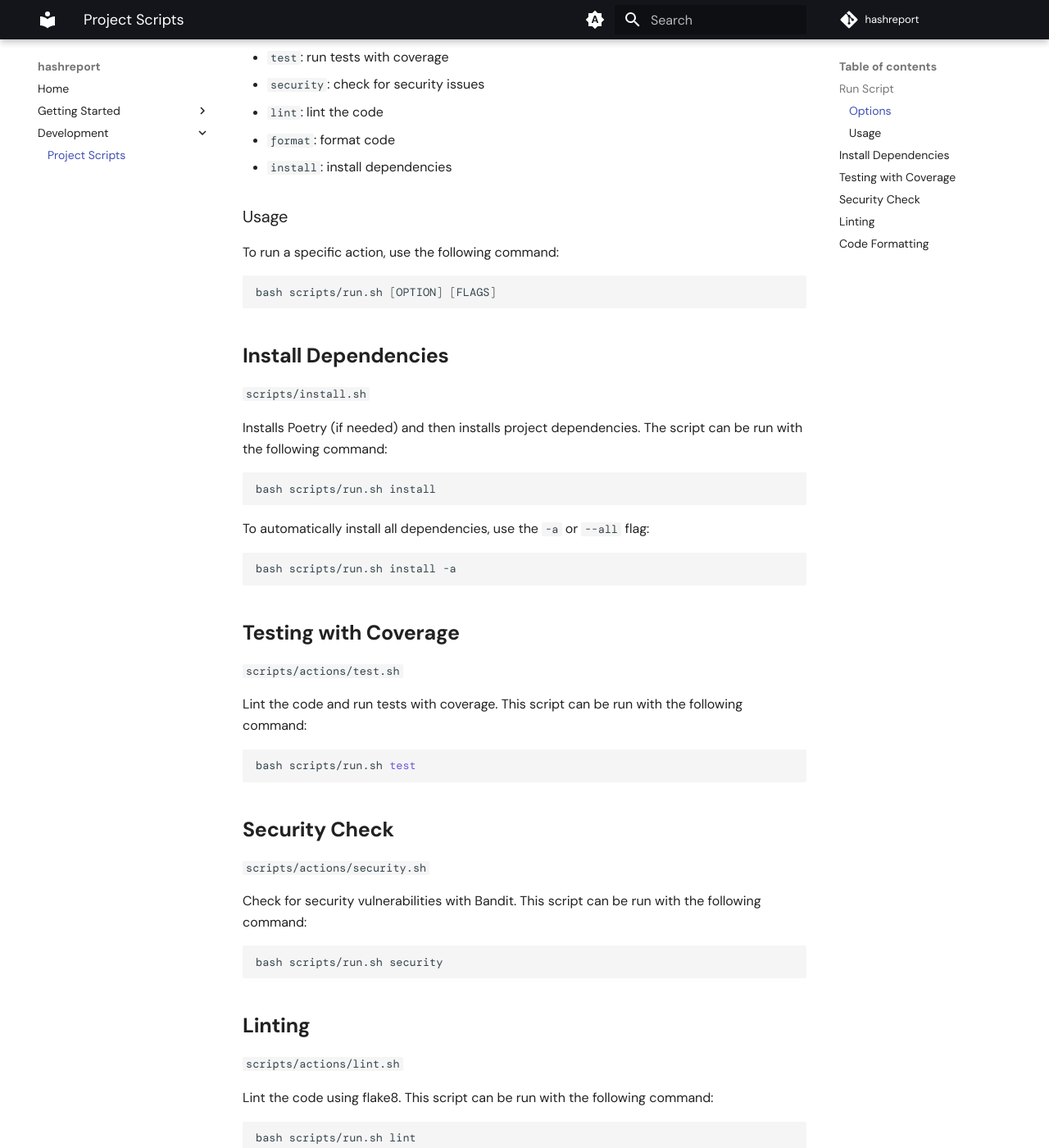
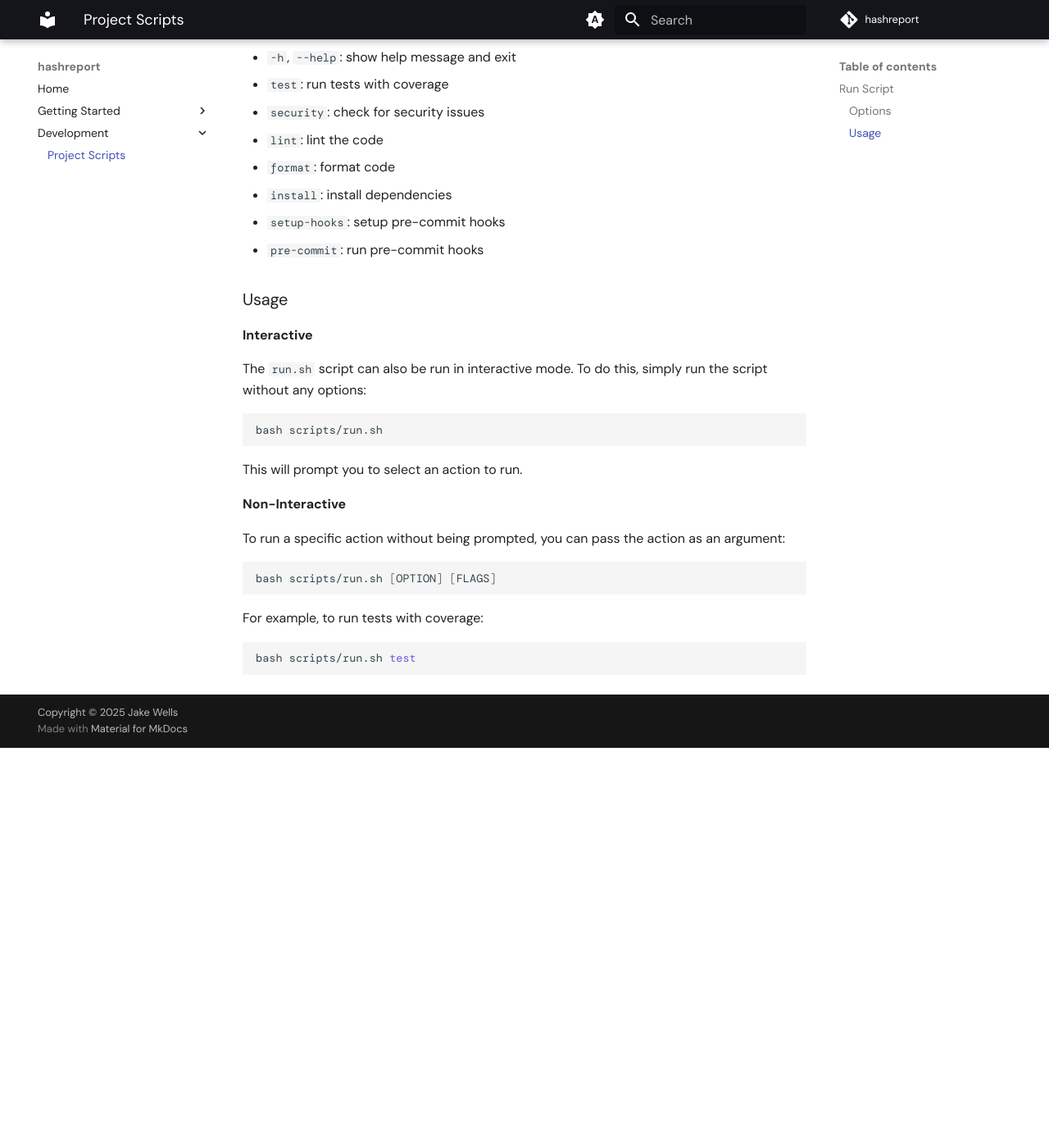
Before and after one commit to madebyjake/hashreport, an MkDocs documentation site: the page built from docs/development/scripts.md, in a window 1280 px wide and 1400 px high, scrolled down 503 px. Shown: the whole window at 82% size. Built offline with MkDocs 1.6.1 and Material for MkDocs 9.7.7, drawn with Linux system fonts in a browser that asks for light colours; some web fonts are replaced; comment, search, counter and statistics services are not loaded; after the commit the page ends 1415 px from its top, so only the background shows below that; some of the changed text lies outside the part shown.

Commit message:
docs: update scripts page
- remove unnecessary content
- add setup-hooks and pre-commit
- update usage section

````diff
--- a/docs/development/scripts.md
+++ b/docs/development/scripts.md
@@ -12,71 +12,37 @@ The `run.sh` script is the main entry point for running project scripts, however
 
 The `run.sh` script provides a quick way to run various project actions. The following options are available:
 
+- `-h`, `--help`: show help message and exit
 - `test`: run tests with coverage
 - `security`: check for security issues
 - `lint`: lint the code
 - `format`: format code
 - `install`: install dependencies
+- `setup-hooks`: setup pre-commit hooks
+- `pre-commit`: run pre-commit hooks
 
 ### Usage
 
-To run a specific action, use the following command:
+**Interactive**
+
+The `run.sh` script can also be run in interactive mode. To do this, simply run the script without any options:
+
+```bash
+bash scripts/run.sh
+```
+
+This will prompt you to select an action to run.
+
+**Non-Interactive**
+
+To run a specific action without being prompted, you can pass the action as an argument:
 
 ```bash
 bash scripts/run.sh [OPTION] [FLAGS]
 ```
 
-## **Install Dependencies**
-
-`scripts/install.sh`
-
-Installs Poetry (if needed) and then installs project dependencies. The script can be run with the following command:
-
-```bash
-bash scripts/run.sh install
-```
-To automatically install all dependencies, use the `-a` or `--all` flag:
-
-```bash
-bash scripts/run.sh install -a
-```
-
-## **Testing with Coverage**
-
-`scripts/actions/test.sh`
-
-Lint the code and run tests with coverage. This script can be run with the following command:
+For example, to run tests with coverage:
 
 ```bash
 bash scripts/run.sh test
 ```
-
-## **Security Check**
-
-`scripts/actions/security.sh`
-
-Check for security vulnerabilities with Bandit. This script can be run with the following command:
-
-```bash
-bash scripts/run.sh security
-```
-
-## **Linting**
-
-`scripts/actions/lint.sh`
-
-Lint the code using flake8. This script can be run with the following command:
-
-```bash
-bash scripts/run.sh lint
-```
-
-## **Code Formatting**
-
-`scripts/actions/format.sh`
-
-Format code with Black and sort imports with isort. This script can be run with the following command:
-
-```bash
-bash scripts/run.sh format
-```
````
